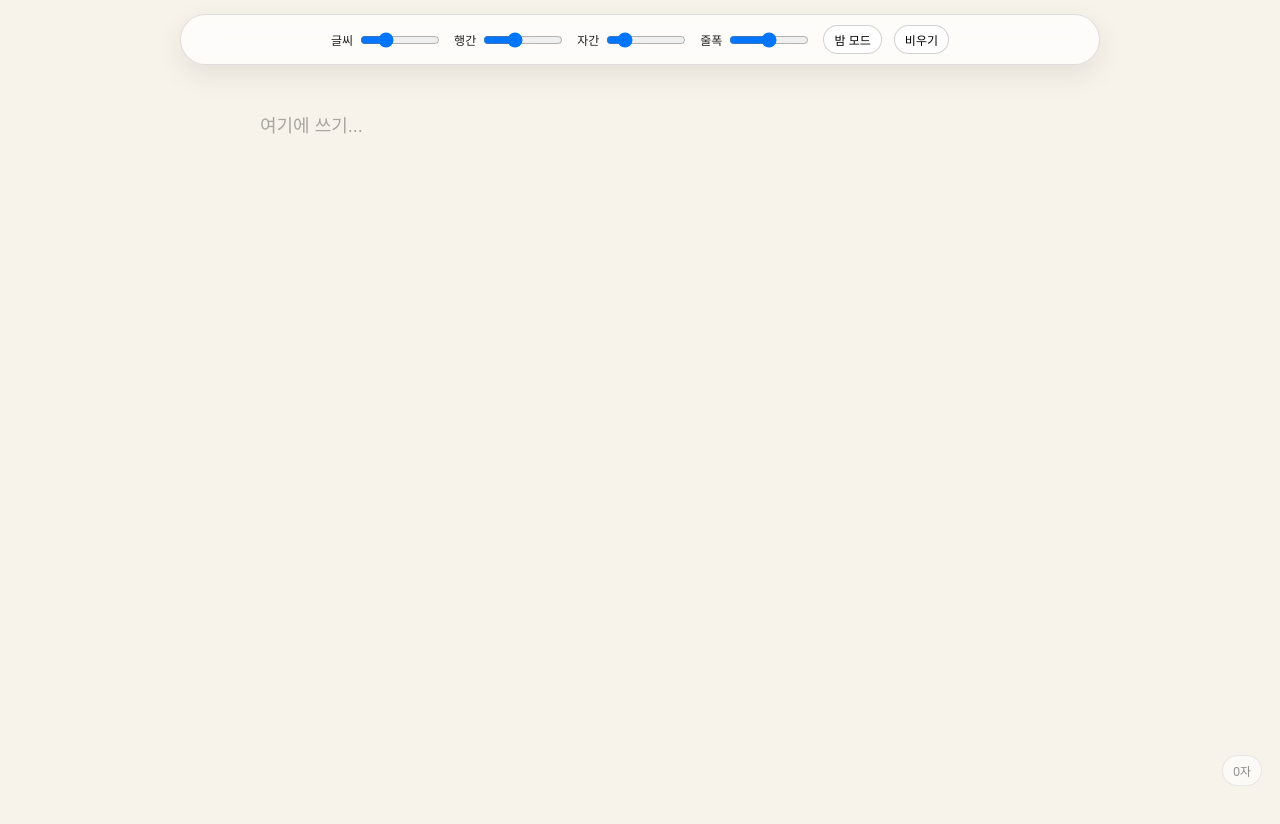
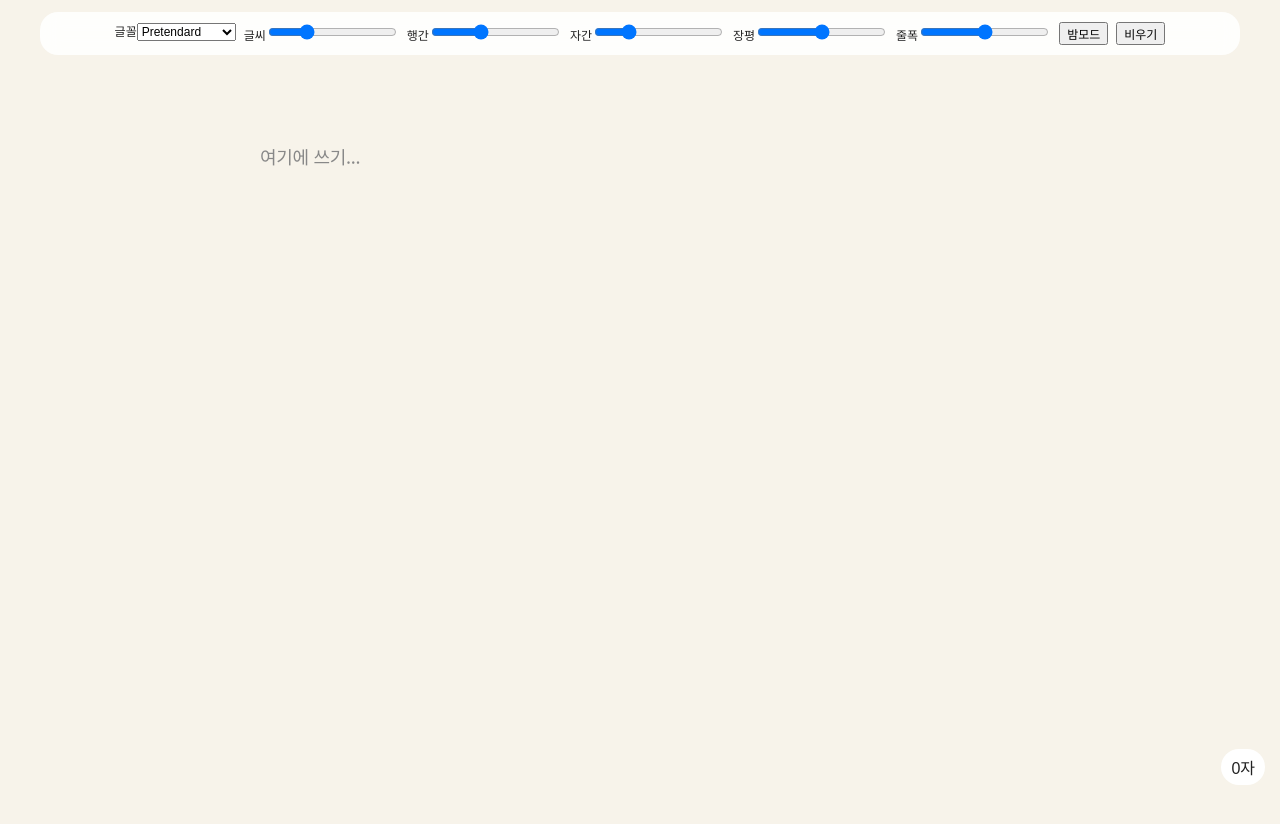
Before and after one commit to slam-langsudo/github.io, a plain HTML site: page index.html in a window 1280 px wide. Drawn offline with Linux system fonts and the light colour scheme.

Commit message:
Update index.html

```diff
--- a/index.html
+++ b/index.html
@@ -1,254 +1,63 @@
 <!DOCTYPE html>
 <html lang="ko">
 <head>
-<meta charset="UTF-8" />
-<meta name="viewport" content="width=device-width, initial-scale=1.0" />
+<meta charset="UTF-8">
+<meta name="viewport" content="width=device-width,initial-scale=1">
 <title>나만의 메모장</title>
-
+<link rel="preconnect" href="https://fonts.googleapis.com">
+<link rel="preconnect" href="https://fonts.gstatic.com" crossorigin>
+<link href="https://fonts.googleapis.com/css2?family=Noto+Sans+KR:wght@400;700&family=Noto+Serif+KR:wght@400;700&display=swap" rel="stylesheet">
 <style>
-  :root {
-    --font-size: 18px;
-    --line-height: 1.8;
-    --letter-spacing: 0px;
-    --page-width: 760px;
-    --bg-color: #f7f3ea;
-    --text-color: #1f1f1f;
-    --paper-color: transparent;
-  }
-
-  * {
-    box-sizing: border-box;
-  }
-
-  body {
-    margin: 0;
-    background: var(--bg-color);
-    color: var(--text-color);
-    font-family: "Pretendard", "Noto Sans KR", "Apple SD Gothic Neo", sans-serif;
-  }
-
-  .toolbar {
-    position: fixed;
-    top: 14px;
-    left: 50%;
-    transform: translateX(-50%);
-    width: min(920px, calc(100% - 24px));
-    padding: 10px 12px;
-    background: rgba(255, 255, 255, 0.72);
-    border: 1px solid rgba(0, 0, 0, 0.12);
-    border-radius: 999px;
-    backdrop-filter: blur(14px);
-    display: flex;
-    align-items: center;
-    justify-content: center;
-    gap: 12px;
-    flex-wrap: wrap;
-    z-index: 10;
-    box-shadow: 0 10px 30px rgba(0,0,0,0.08);
-  }
-
-  .toolbar label {
-    display: flex;
-    align-items: center;
-    gap: 5px;
-    font-size: 12px;
-    white-space: nowrap;
-  }
-
-  .toolbar input[type="range"] {
-    width: 80px;
-  }
-
-  .toolbar button {
-    border: 1px solid rgba(0,0,0,0.18);
-    background: #fff;
-    border-radius: 999px;
-    padding: 5px 10px;
-    font-size: 12px;
-    cursor: pointer;
-  }
-
-  .toolbar button:hover {
-    background: #f0f0f0;
-  }
-
-  .page {
-    width: min(var(--page-width), calc(100% - 32px));
-    min-height: 100vh;
-    margin: 0 auto;
-    padding: 110px 0 160px;
-  }
-
-  .editor {
-    width: 100%;
-    min-height: 70vh;
-    outline: none;
-    background: var(--paper-color);
-    color: var(--text-color);
-    font-size: var(--font-size);
-    line-height: var(--line-height);
-    letter-spacing: var(--letter-spacing);
-    white-space: pre-wrap;
-    word-break: keep-all;
-  }
-
-  .editor:empty::before {
-    content: "여기에 쓰기...";
-    color: rgba(0,0,0,0.32);
-  }
-
-  .counter {
-    position: fixed;
-    right: 18px;
-    bottom: 14px;
-    font-size: 12px;
-    color: rgba(0,0,0,0.45);
-    background: rgba(255,255,255,0.6);
-    border: 1px solid rgba(0,0,0,0.08);
-    border-radius: 999px;
-    padding: 6px 10px;
-    backdrop-filter: blur(10px);
-  }
-
-  body.dark {
-    --bg-color: #151515;
-    --text-color: #e8e1d7;
-  }
-
-  body.dark .toolbar {
-    background: rgba(30, 30, 30, 0.75);
-    border-color: rgba(255,255,255,0.14);
-  }
-
-  body.dark .toolbar label {
-    color: #e8e1d7;
-  }
-
-  body.dark .toolbar button {
-    background: #242424;
-    color: #e8e1d7;
-    border-color: rgba(255,255,255,0.18);
-  }
-
-  body.dark .editor:empty::before {
-    color: rgba(255,255,255,0.32);
-  }
-
-  body.dark .counter {
-    color: rgba(255,255,255,0.55);
-    background: rgba(30,30,30,0.65);
-    border-color: rgba(255,255,255,0.12);
-  }
-</style>
-</head>
-
+:root{--font-size:18px;--line-height:1.8;--letter-spacing:-.3px;--page-width:760px;--font-scale:1;--font-family:"Pretendard","Noto Sans KR",sans-serif;--bg:#f7f3ea;--fg:#222}
+*{box-sizing:border-box}body{margin:0;background:var(--bg);color:var(--fg);font-family:sans-serif}
+.toolbar{position:fixed;top:12px;left:50%;transform:translateX(-50%);display:flex;gap:8px;flex-wrap:nowrap;width:min(1200px,calc(100% - 24px));justify-content:center;overflow-x:auto;background:#ffffffdd;padding:10px;border-radius:18px;backdrop-filter:blur(10px);z-index:9}
+.toolbar label,.toolbar select,.toolbar button{font-size:12px}
+.page{width:min(var(--page-width),calc(100% - 32px));margin:auto;padding:140px 0 120px}
+.editor{min-height:75vh;outline:none;font-size:var(--font-size);line-height:var(--line-height);letter-spacing:var(--letter-spacing);font-family:var(--font-family);transform:scaleX(var(--font-scale));transform-origin:left top;white-space:pre-wrap;word-break:keep-all}
+.editor:empty:before{content:"여기에 쓰기...";color:#888}
+.counter{position:fixed;right:15px;bottom:15px;background:#fff;padding:6px 10px;border-radius:20px}
+.dark{--bg:#151515;--fg:#eee}
+</style></head>
 <body>
-  <div class="toolbar">
-    <label>
-      글씨
-      <input id="fontSize" type="range" min="12" max="34" value="18">
-    </label>
-
-    <label>
-      행간
-      <input id="lineHeight" type="range" min="1.2" max="2.8" step="0.1" value="1.8">
-    </label>
-
-    <label>
-      자간
-      <input id="letterSpacing" type="range" min="-1" max="5" step="0.1" value="0">
-    </label>
-
-    <label>
-      줄폭
-      <input id="pageWidth" type="range" min="420" max="1100" value="760">
-    </label>
-
-    <button id="darkBtn">밤 모드</button>
-    <button id="clearBtn">비우기</button>
-  </div>
-
-  <div class="page">
-    <main id="editor" class="editor" contenteditable="true" spellcheck="false"></main>
-  </div>
-
-  <div id="counter" class="counter">0자</div>
-
+<div class="toolbar">
+<label>글꼴<select id="fontFamily">
+<option value='"Pretendard","Noto Sans KR",sans-serif'>Pretendard</option>
+<option value='"Noto Sans KR",sans-serif'>Noto Sans KR</option>
+<option value='"Noto Serif KR",serif'>Noto Serif KR</option>
+<option value='NanumMyeongjo,serif'>나눔명조</option>
+<option value='"Malgun Gothic",sans-serif'>맑은 고딕</option>
+</select></label>
+<label>글씨<input id=fz type=range min=12 max=34 value=18></label>
+<label>행간<input id=lh type=range min=1.2 max=2.8 step=.1 value=1.8></label>
+<label>자간<input id=ls type=range min=-2 max=5 step=.1 value=-0.3></label>
+<label>장평<input id=sc type=range min=.85 max=1.15 step=.01 value=1></label>
+<label>줄폭<input id=pw type=range min=420 max=1100 value=760></label>
+<button id=dark>밤모드</button><button id=clear>비우기</button>
+</div>
+<div class=page><main id=ed class=editor contenteditable spellcheck=false></main></div>
+<div id=cnt class=counter>0자</div>
 <script>
-  const root = document.documentElement;
-  const body = document.body;
-  const editor = document.getElementById("editor");
-  const counter = document.getElementById("counter");
-
-  const controls = {
-    fontSize: document.getElementById("fontSize"),
-    lineHeight: document.getElementById("lineHeight"),
-    letterSpacing: document.getElementById("letterSpacing"),
-    pageWidth: document.getElementById("pageWidth")
-  };
-
-  const savedText = localStorage.getItem("memo-text");
-  const savedSettings = JSON.parse(localStorage.getItem("memo-settings") || "{}");
-  const savedDark = localStorage.getItem("memo-dark");
-
-  if (savedText) {
-    editor.innerText = savedText;
-  }
-
-  if (savedDark === "true") {
-    body.classList.add("dark");
-  }
-
-  Object.keys(controls).forEach(key => {
-    if (savedSettings[key]) {
-      controls[key].value = savedSettings[key];
-    }
-  });
-
-  function applySettings() {
-    root.style.setProperty("--font-size", controls.fontSize.value + "px");
-    root.style.setProperty("--line-height", controls.lineHeight.value);
-    root.style.setProperty("--letter-spacing", controls.letterSpacing.value + "px");
-    root.style.setProperty("--page-width", controls.pageWidth.value + "px");
-
-    localStorage.setItem("memo-settings", JSON.stringify({
-      fontSize: controls.fontSize.value,
-      lineHeight: controls.lineHeight.value,
-      letterSpacing: controls.letterSpacing.value,
-      pageWidth: controls.pageWidth.value
-    }));
-  }
-
-  function updateCounter() {
-    const text = editor.innerText || "";
-    counter.textContent = text.length + "자";
-  }
-
-  Object.values(controls).forEach(input => {
-    input.addEventListener("input", applySettings);
-  });
-
-  editor.addEventListener("input", () => {
-    localStorage.setItem("memo-text", editor.innerText);
-    updateCounter();
-  });
-
-  document.getElementById("darkBtn").addEventListener("click", () => {
-    body.classList.toggle("dark");
-    localStorage.setItem("memo-dark", body.classList.contains("dark"));
-  });
-
-  document.getElementById("clearBtn").addEventListener("click", () => {
-    const ok = confirm("진짜 전부 지울까?");
-    if (ok) {
-      editor.innerText = "";
-      localStorage.removeItem("memo-text");
-      updateCounter();
-    }
-  });
-
-  applySettings();
-  updateCounter();
-</script>
-</body>
-</html>
+const r=document.documentElement,b=document.body,e=ed;
+const c={fz,lh,ls,pw,sc,fontFamily};
+const S=JSON.parse(localStorage.memoSettings||"{}");
+Object.keys(c).forEach(k=>{if(S[k]!=null)c[k].value=S[k]});
+if(localStorage.memoText)e.innerText=localStorage.memoText;
+if(localStorage.memoDark==="1")b.classList.add("dark");
+function apply(){
+r.style.setProperty("--font-size",fz.value+"px");
+r.style.setProperty("--line-height",lh.value);
+r.style.setProperty("--letter-spacing",ls.value+"px");
+r.style.setProperty("--page-width",pw.value+"px");
+r.style.setProperty("--font-scale",sc.value);
+r.style.setProperty("--font-family",fontFamily.value);
+localStorage.memoSettings=JSON.stringify({fz:fz.value,lh:lh.value,ls:ls.value,pw:pw.value,sc:sc.value,fontFamily:fontFamily.value});
+}
+function upd(){cnt.textContent=(e.innerText||"").length+"자";}
+Object.values(c).forEach(x=>x.oninput=apply);
+e.oninput=()=>{localStorage.memoText=e.innerText;upd();}
+dark.onclick=()=>{b.classList.toggle("dark");localStorage.memoDark=b.classList.contains("dark")?"1":"0";}
+clear.onclick=()=>{if(confirm("모두 삭제할까요?")){e.innerText="";localStorage.removeItem("memoText");upd();}}
+e.addEventListener("paste",ev=>{ev.preventDefault();document.execCommand("insertText",false,(ev.clipboardData||window.clipboardData).getData("text"));});
+e.addEventListener("keydown",ev=>{if(ev.key==="Tab"){ev.preventDefault();document.execCommand("insertText",false,"    ");}if(ev.ctrlKey&&ev.key==="s"){ev.preventDefault();const a=document.createElement("a");a.href=URL.createObjectURL(new Blob([e.innerText],{type:"text/plain"}));a.download="memo.txt";a.click();}});
+apply();upd();
+</script></body></html>
```
